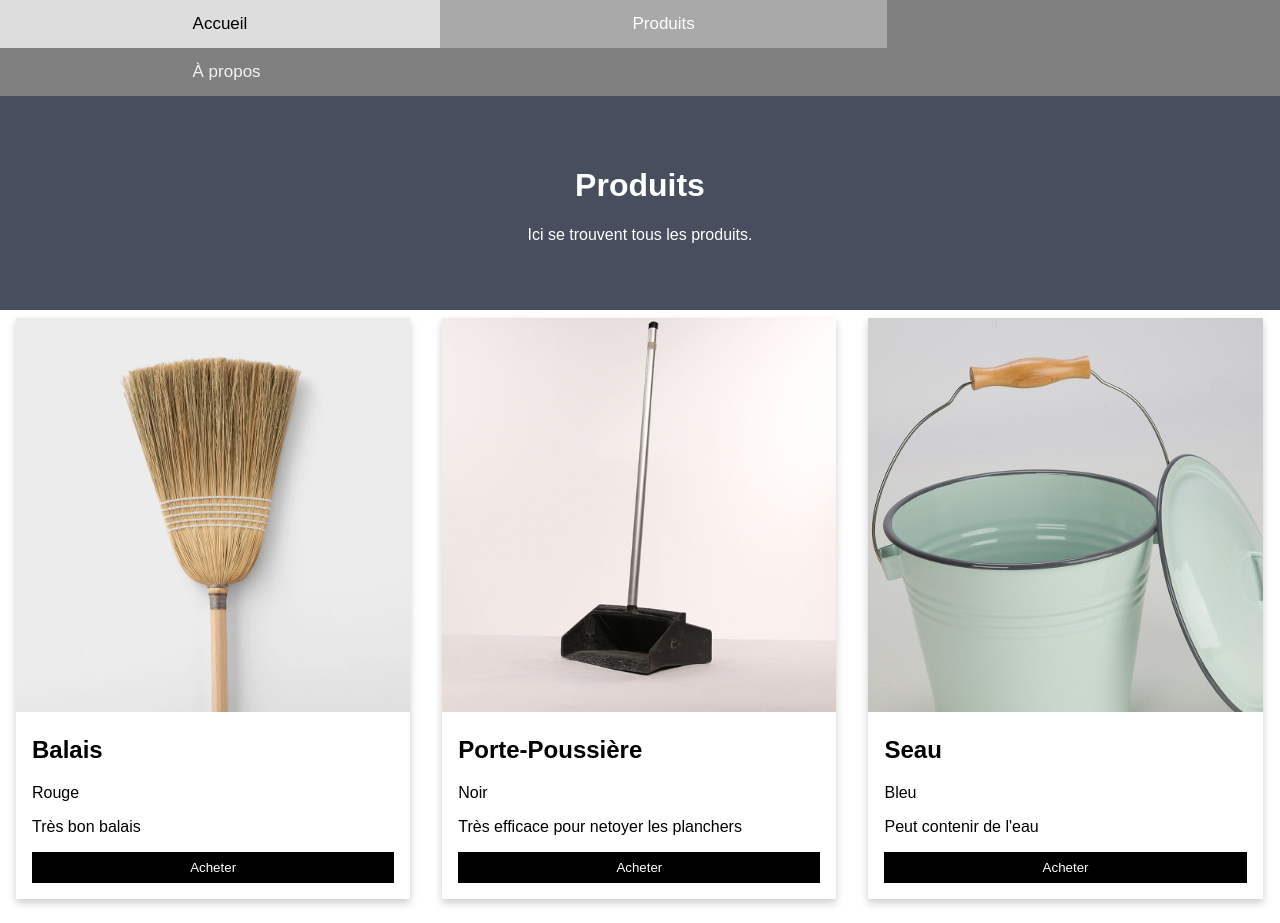
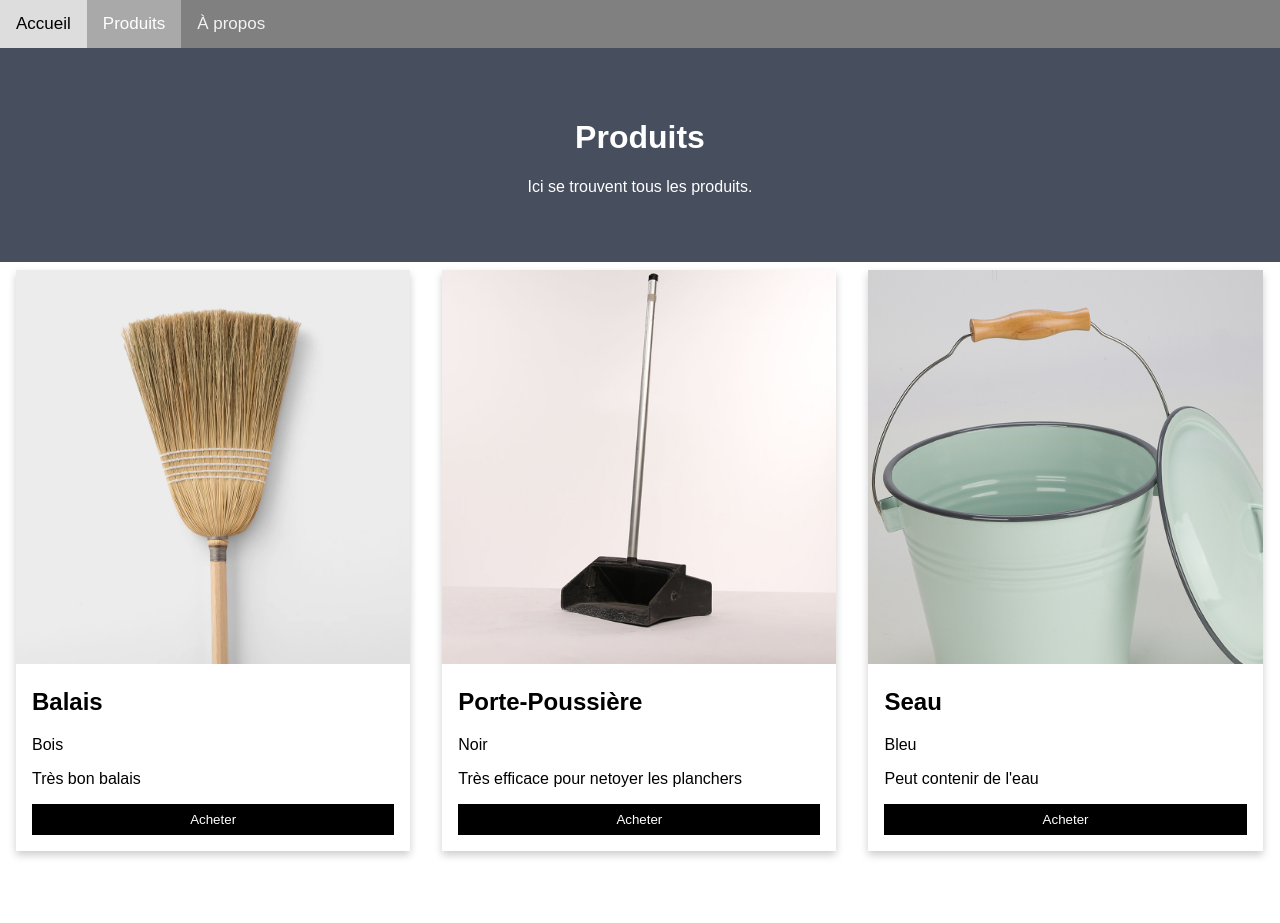
Before and after one commit to ErhionGit/TP01, a plain HTML site: page produits.html in a window 1280 px wide. After the commit the page ends 875 px from the top, so only its background shows below. Drawn offline with Linux system fonts and the light colour scheme.

Commit message:
Changed the broom's description and the navbar in the products page

```diff
--- a/css/produits.css
+++ b/css/produits.css
@@ -37,7 +37,8 @@ html {
     display: block;
     color: #f2f2f2;
     text-align: center;
-    padding: 14px 15.0435%;
+    /* 15.0435% */
+    padding: 14px 16px;
     text-decoration: none;
     font-size: 17px;
 }
--- a/produits.html
+++ b/produits.html
@@ -27,7 +27,7 @@
                 <img src="images/broom.jpg" alt="Balais" style="width:100%">
                 <div class="container">
                     <h2>Balais</h2>
-                    <p class="info">Rouge</p>
+                    <p class="info">Bois</p>
                     <p>Très bon balais</p>
                     <p><button class="button">Acheter</button></p>
                 </div>
```
